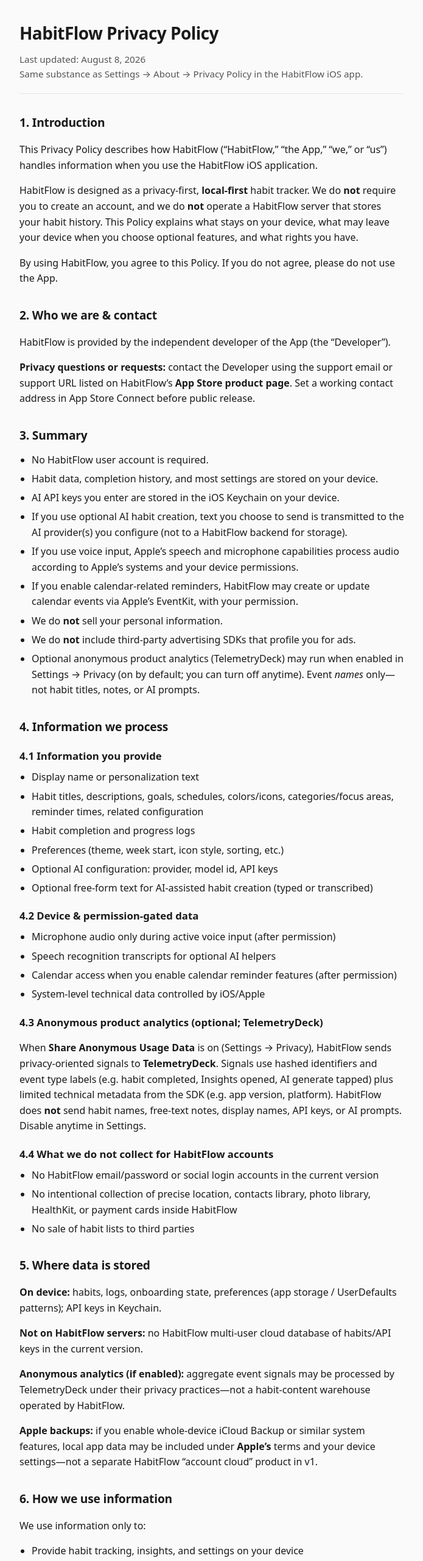
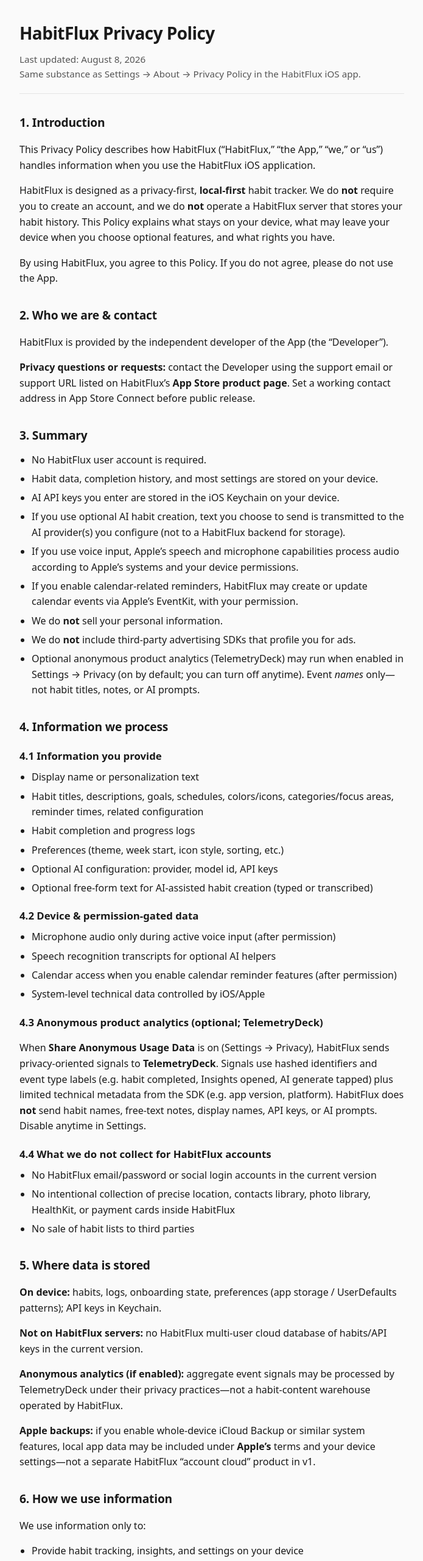
Before and after one commit to 1amit1/legal-pages, a plain HTML site: page habitflow/index.html in a window 1280 px wide. Shown: the top 2560 px of the page at 61% size, without its empty margins (292-987 px from the left). Drawn offline with Linux system fonts and the light colour scheme.

Commit message:
Update index.html

```diff
--- a/habitflow/index.html
+++ b/habitflow/index.html
@@ -3,8 +3,8 @@
 <head>
   <meta charset="utf-8" />
   <meta name="viewport" content="width=device-width, initial-scale=1" />
-  <meta name="description" content="HabitFlow iOS app Privacy Policy" />
-  <title>HabitFlow Privacy Policy</title>
+  <meta name="description" content="HabitFlux iOS app Privacy Policy" />
+  <title>HabitFlux Privacy Policy</title>
   <style>
     :root {
       color-scheme: light dark;
@@ -84,28 +84,28 @@
 <body>
   <main>
     <header>
-      <h1>HabitFlow Privacy Policy</h1>
+      <h1>HabitFlux Privacy Policy</h1>
       <p class="meta">Last updated: August 8, 2026</p>
-      <p class="meta">Same substance as Settings → About → Privacy Policy in the HabitFlow iOS app.</p>
+      <p class="meta">Same substance as Settings → About → Privacy Policy in the HabitFlux iOS app.</p>
     </header>
 
     <h2>1. Introduction</h2>
-    <p>This Privacy Policy describes how HabitFlow (“HabitFlow,” “the App,” “we,” or “us”) handles information when you use the HabitFlow iOS application.</p>
-    <p>HabitFlow is designed as a privacy-first, <strong>local-first</strong> habit tracker. We do <strong>not</strong> require you to create an account, and we do <strong>not</strong> operate a HabitFlow server that stores your habit history. This Policy explains what stays on your device, what may leave your device when you choose optional features, and what rights you have.</p>
-    <p>By using HabitFlow, you agree to this Policy. If you do not agree, please do not use the App.</p>
+    <p>This Privacy Policy describes how HabitFlux (“HabitFlux,” “the App,” “we,” or “us”) handles information when you use the HabitFlux iOS application.</p>
+    <p>HabitFlux is designed as a privacy-first, <strong>local-first</strong> habit tracker. We do <strong>not</strong> require you to create an account, and we do <strong>not</strong> operate a HabitFlux server that stores your habit history. This Policy explains what stays on your device, what may leave your device when you choose optional features, and what rights you have.</p>
+    <p>By using HabitFlux, you agree to this Policy. If you do not agree, please do not use the App.</p>
 
     <h2>2. Who we are &amp; contact</h2>
-    <p>HabitFlow is provided by the independent developer of the App (the “Developer”).</p>
-    <p><strong>Privacy questions or requests:</strong> contact the Developer using the support email or support URL listed on HabitFlow’s <strong>App Store product page</strong>. Set a working contact address in App Store Connect before public release.</p>
+    <p>HabitFlux is provided by the independent developer of the App (the “Developer”).</p>
+    <p><strong>Privacy questions or requests:</strong> contact the Developer using the support email or support URL listed on HabitFlux’s <strong>App Store product page</strong>. Set a working contact address in App Store Connect before public release.</p>
 
     <h2>3. Summary</h2>
     <ul>
-      <li>No HabitFlow user account is required.</li>
+      <li>No HabitFlux user account is required.</li>
       <li>Habit data, completion history, and most settings are stored on your device.</li>
       <li>AI API keys you enter are stored in the iOS Keychain on your device.</li>
-      <li>If you use optional AI habit creation, text you choose to send is transmitted to the AI provider(s) you configure (not to a HabitFlow backend for storage).</li>
+      <li>If you use optional AI habit creation, text you choose to send is transmitted to the AI provider(s) you configure (not to a HabitFlux backend for storage).</li>
       <li>If you use voice input, Apple’s speech and microphone capabilities process audio according to Apple’s systems and your device permissions.</li>
-      <li>If you enable calendar-related reminders, HabitFlow may create or update calendar events via Apple’s EventKit, with your permission.</li>
+      <li>If you enable calendar-related reminders, HabitFlux may create or update calendar events via Apple’s EventKit, with your permission.</li>
       <li>We do <strong>not</strong> sell your personal information.</li>
       <li>We do <strong>not</strong> include third-party advertising SDKs that profile you for ads.</li>
       <li>Optional anonymous product analytics (TelemetryDeck) may run when enabled in Settings → Privacy (on by default; you can turn off anytime). Event <em>names</em> only—not habit titles, notes, or AI prompts.</li>
@@ -132,20 +132,20 @@
     </ul>
 
     <h3>4.3 Anonymous product analytics (optional; TelemetryDeck)</h3>
-    <p>When <strong>Share Anonymous Usage Data</strong> is on (Settings → Privacy), HabitFlow sends privacy-oriented signals to <strong>TelemetryDeck</strong>. Signals use hashed identifiers and event type labels (e.g. habit completed, Insights opened, AI generate tapped) plus limited technical metadata from the SDK (e.g. app version, platform). HabitFlow does <strong>not</strong> send habit names, free-text notes, display names, API keys, or AI prompts. Disable anytime in Settings.</p>
+    <p>When <strong>Share Anonymous Usage Data</strong> is on (Settings → Privacy), HabitFlux sends privacy-oriented signals to <strong>TelemetryDeck</strong>. Signals use hashed identifiers and event type labels (e.g. habit completed, Insights opened, AI generate tapped) plus limited technical metadata from the SDK (e.g. app version, platform). HabitFlux does <strong>not</strong> send habit names, free-text notes, display names, API keys, or AI prompts. Disable anytime in Settings.</p>
 
-    <h3>4.4 What we do not collect for HabitFlow accounts</h3>
+    <h3>4.4 What we do not collect for HabitFlux accounts</h3>
     <ul>
-      <li>No HabitFlow email/password or social login accounts in the current version</li>
-      <li>No intentional collection of precise location, contacts library, photo library, HealthKit, or payment cards inside HabitFlow</li>
+      <li>No HabitFlux email/password or social login accounts in the current version</li>
+      <li>No intentional collection of precise location, contacts library, photo library, HealthKit, or payment cards inside HabitFlux</li>
       <li>No sale of habit lists to third parties</li>
     </ul>
 
     <h2>5. Where data is stored</h2>
     <p><strong>On device:</strong> habits, logs, onboarding state, preferences (app storage / UserDefaults patterns); API keys in Keychain.</p>
-    <p><strong>Not on HabitFlow servers:</strong> no HabitFlow multi-user cloud database of habits/API keys in the current version.</p>
-    <p><strong>Anonymous analytics (if enabled):</strong> aggregate event signals may be processed by TelemetryDeck under their privacy practices—not a habit-content warehouse operated by HabitFlow.</p>
-    <p><strong>Apple backups:</strong> if you enable whole-device iCloud Backup or similar system features, local app data may be included under <strong>Apple’s</strong> terms and your device settings—not a separate HabitFlow “account cloud” product in v1.</p>
+    <p><strong>Not on HabitFlux servers:</strong> no HabitFlux multi-user cloud database of habits/API keys in the current version.</p>
+    <p><strong>Anonymous analytics (if enabled):</strong> aggregate event signals may be processed by TelemetryDeck under their privacy practices—not a habit-content warehouse operated by HabitFlux.</p>
+    <p><strong>Apple backups:</strong> if you enable whole-device iCloud Backup or similar system features, local app data may be included under <strong>Apple’s</strong> terms and your device settings—not a separate HabitFlux “account cloud” product in v1.</p>
 
     <h2>6. How we use information</h2>
     <p>We use information only to:</p>
@@ -156,20 +156,20 @@
       <li>Support local app reliability</li>
       <li>Understand product usage in aggregate when analytics is enabled (without reading individual habit content)</li>
     </ul>
-    <p>We do not use your habit history to train HabitFlow’s own AI models. Third-party AI providers process data under <strong>their</strong> policies when you use them.</p>
+    <p>We do not use your habit history to train HabitFlux’s own AI models. Third-party AI providers process data under <strong>their</strong> policies when you use them.</p>
 
     <h2>7. Network transmissions &amp; third parties</h2>
 
     <h3>7.1 AI providers (optional, user-configured)</h3>
-    <p>When you use AI features with a configured API key, HabitFlow sends the content needed for the request (typically prompt/description and related metadata) to the selected provider’s API over HTTPS. Providers may include OpenAI, Anthropic, Google, and others shown in Settings.</p>
+    <p>When you use AI features with a configured API key, HabitFlux sends the content needed for the request (typically prompt/description and related metadata) to the selected provider’s API over HTTPS. Providers may include OpenAI, Anthropic, Google, and others shown in Settings.</p>
     <ul>
       <li>Keys authenticate those requests</li>
       <li>Billing is between you and that provider</li>
-      <li>Retention on their side follows their policy; HabitFlow does not keep a HabitFlow-operated prompt archive</li>
+      <li>Retention on their side follows their policy; HabitFlux does not keep a HabitFlux-operated prompt archive</li>
     </ul>
 
     <h3>7.2 TelemetryDeck (optional product analytics)</h3>
-    <p>When Share Anonymous Usage Data is enabled, the TelemetryDeck SDK transmits event signals and limited technical metadata over HTTPS. HabitFlow does not include habit titles or free-text content. Governed by TelemetryDeck’s privacy policy. Opt out: Settings → Privacy.</p>
+    <p>When Share Anonymous Usage Data is enabled, the TelemetryDeck SDK transmits event signals and limited technical metadata over HTTPS. HabitFlux does not include habit titles or free-text content. Governed by TelemetryDeck’s privacy policy. Opt out: Settings → Privacy.</p>
 
     <h3>7.3 Apple</h3>
     <p>App Store, OS services, and permission frameworks are governed by Apple’s Privacy Policy and your Apple ID / device settings.</p>
@@ -200,16 +200,16 @@
         </tr>
       </tbody>
     </table>
-    <p>Revoke anytime in iOS Settings → HabitFlow. Core local tracking works without network. Analytics (when enabled) uses network for event signals only.</p>
+    <p>Revoke anytime in iOS Settings → HabitFlux. Core local tracking works without network. Analytics (when enabled) uses network for event signals only.</p>
 
     <h2>9. Legal bases (where applicable)</h2>
-    <p>Where GDPR/UK GDPR apply: contract/performance of the App; consent for optional permissions, AI you start, and optional product analytics (opt-out in Settings); limited legitimate interests for on-device integrity and product improvement where applicable. Withdraw permission consent in iOS Settings; turn off analytics in HabitFlow Settings → Privacy.</p>
+    <p>Where GDPR/UK GDPR apply: contract/performance of the App; consent for optional permissions, AI you start, and optional product analytics (opt-out in Settings); limited legitimate interests for on-device integrity and product improvement where applicable. Withdraw permission consent in iOS Settings; turn off analytics in HabitFlux Settings → Privacy.</p>
 
     <h2>10. Sharing &amp; selling</h2>
     <p>We do <strong>not</strong> sell personal information. Sharing only: (1) AI providers you select when using AI; (2) TelemetryDeck when analytics is enabled (aggregate events, not habit free text); (3) Apple system services you allow; (4) legal/safety requirements. No ad-partner sharing of habits.</p>
 
     <h2>11. Retention &amp; deletion</h2>
-    <p>Data stays on device until you clear it or uninstall. Use in-app clear/delete/clear API key, remove habits, turn off analytics, or uninstall. Calendar events may need deletion in Calendar or when HabitFlow cleans linked events. Data already sent to AI providers or TelemetryDeck follows their retention rules.</p>
+    <p>Data stays on device until you clear it or uninstall. Use in-app clear/delete/clear API key, remove habits, turn off analytics, or uninstall. Calendar events may need deletion in Calendar or when HabitFlux cleans linked events. Data already sent to AI providers or TelemetryDeck follows their retention rules.</p>
 
     <h2>12. Security</h2>
     <p>Keychain and platform storage help protect on-device secrets. No method is 100% secure. Protect your device and API keys.</p>
@@ -224,7 +224,7 @@
     <p>Depending on jurisdiction (e.g. GDPR, CCPA): access, deletion, correction, portability, objection/restriction. Local-first design means you primarily exercise access/deletion <strong>in the App</strong> or by uninstalling; opt out of analytics in Settings → Privacy. For California: we do not sell/share for cross-context behavioral advertising in the current version. Supervisory authority complaints available where law allows. Contact via App Store support channel.</p>
 
     <h2>16. Changes to App Store privacy information</h2>
-    <p>Apple’s App Store may show “App Privacy” labels describing data practice for the App. The Developer keeps those labels accurate as HabitFlow evolves—including disclosing product analytics (TelemetryDeck) when used. The substance of data handling is described in this Policy.</p>
+    <p>Apple’s App Store may show “App Privacy” labels describing data practice for the App. The Developer keeps those labels accurate as HabitFlux evolves—including disclosing product analytics (TelemetryDeck) when used. The substance of data handling is described in this Policy.</p>
 
     <h2>17. Changes</h2>
     <p>We may update this Policy for product changes (for example iCloud sync or accounts). Material updates will change “Last updated,” in-app text, and any public URL. Continued use after updates constitutes acceptance where law allows.</p>
```
